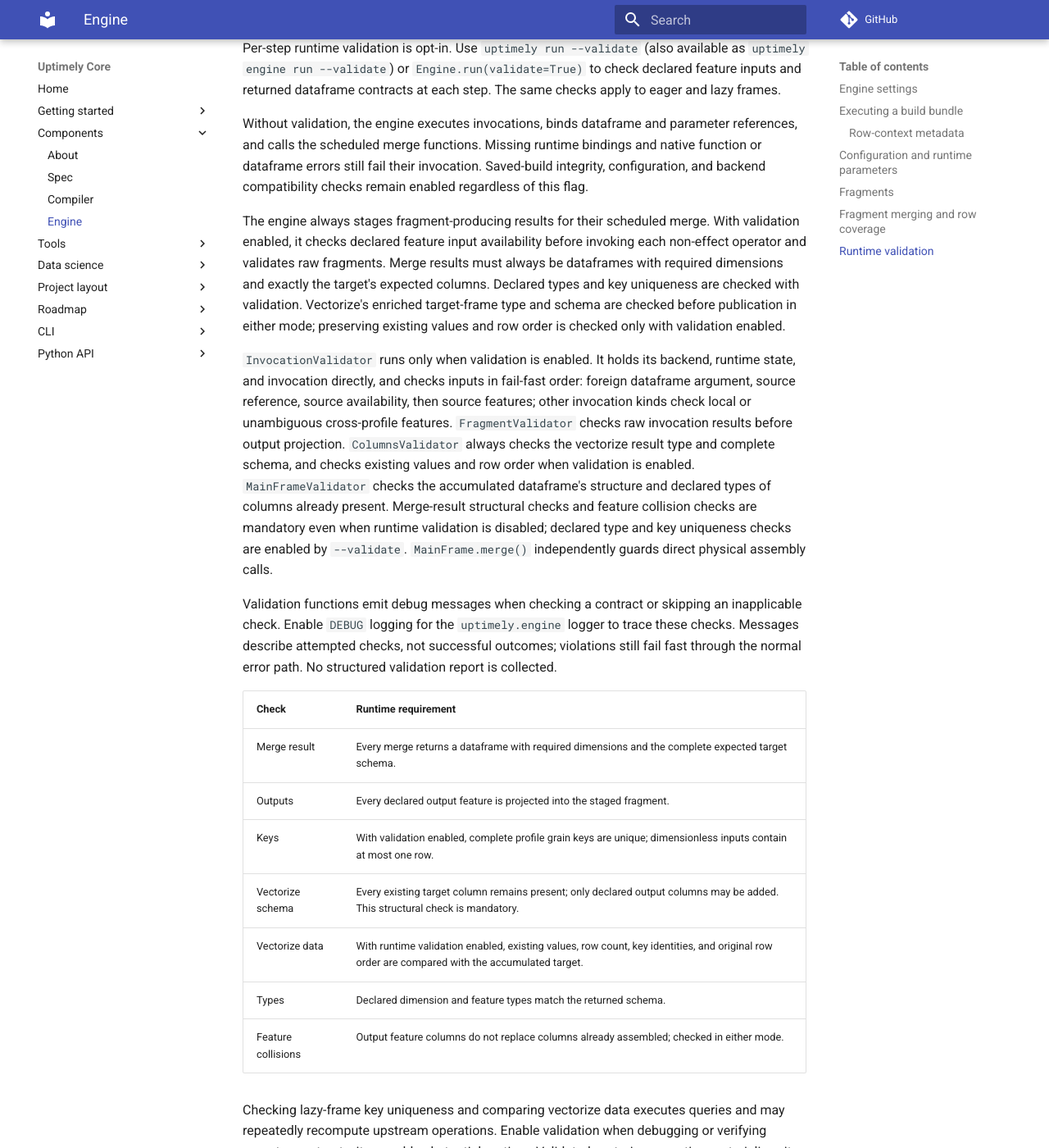
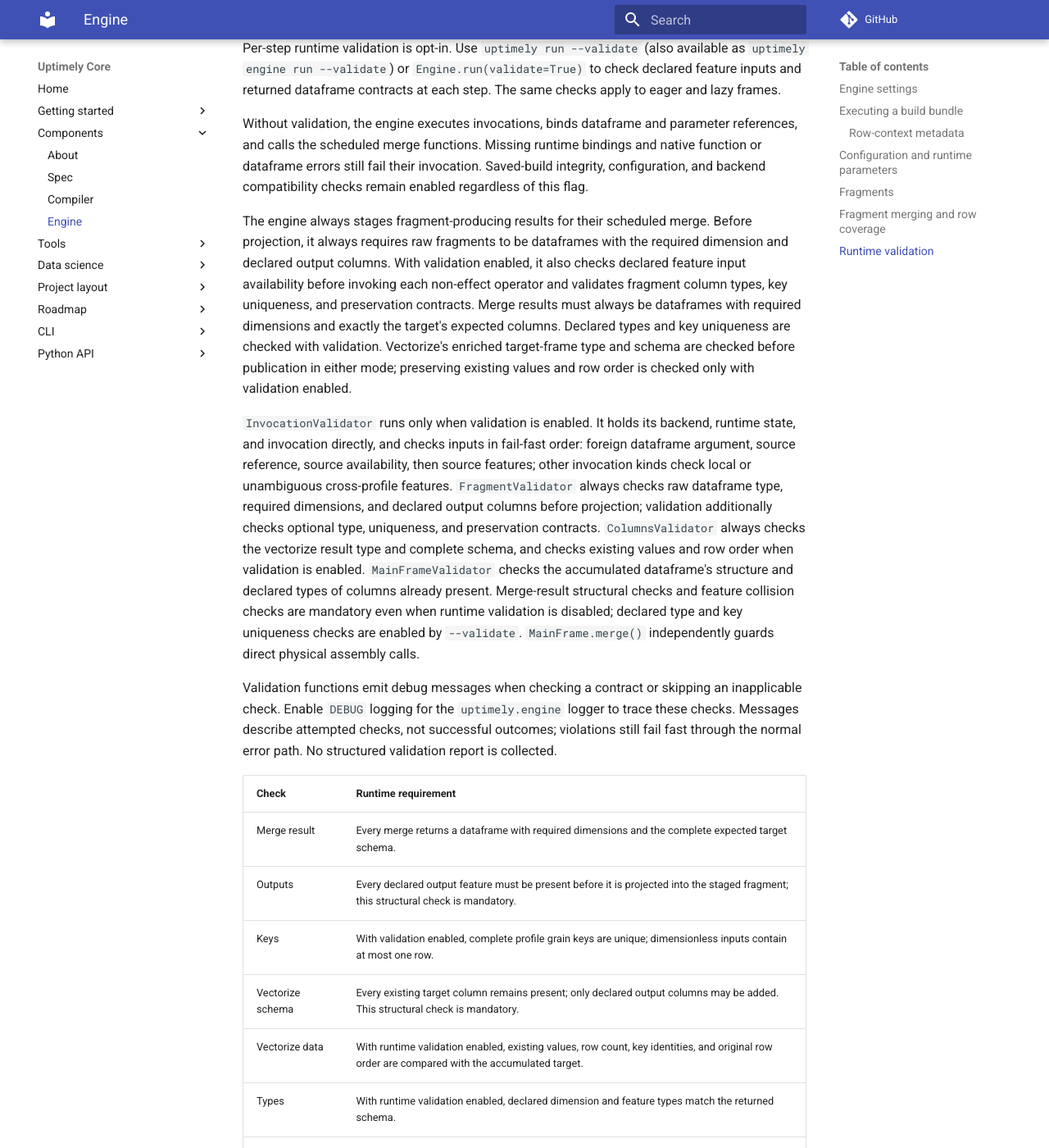
Before and after one commit to uptimely-ai/uptimely-core, an MkDocs documentation site: the page built from docs/components/engine.md, in a window 1280 px wide and 1400 px high, scrolled down 4913 px. Shown: the whole window at 82% size. Built offline with MkDocs 1.6.1 and Material for MkDocs 9.7.7, drawn with Linux system fonts in a browser that asks for light colours; comment, search, counter and statistics services are not loaded.

Commit message:
Enforce fragment structure checks when runtime validation is disabled

```diff
--- a/docs/components/engine.md
+++ b/docs/components/engine.md
@@ -219,20 +219,24 @@ Saved-build integrity, configuration, and backend compatibility checks remain
 enabled regardless of this flag.
 
 The engine always stages fragment-producing results for their scheduled merge.
-With validation enabled, it checks declared feature input availability before
-invoking each non-effect operator and validates raw fragments. Merge results
-must always be dataframes with required dimensions and exactly the target's
-expected columns. Declared types and key uniqueness are checked with
-validation. Vectorize's enriched target-frame type and schema are checked
-before publication in either mode; preserving existing values and row order is
-checked only with validation enabled.
+Before projection, it always requires raw fragments to be dataframes with the
+required dimension and declared output columns. With validation enabled, it
+also checks declared feature input availability before invoking each non-effect
+operator and validates fragment column types, key uniqueness, and preservation
+contracts. Merge results must always be dataframes with required dimensions and
+exactly the target's expected columns. Declared types and key uniqueness are
+checked with validation. Vectorize's enriched target-frame type and schema are
+checked before publication in either mode; preserving existing values and row
+order is checked only with validation enabled.
 
 `InvocationValidator` runs only when validation is enabled. It holds its
 backend, runtime state, and invocation directly, and checks inputs in fail-fast
 order: foreign
 dataframe argument, source reference, source availability, then source features;
 other invocation kinds check local or unambiguous cross-profile features.
-`FragmentValidator` checks raw invocation results before output projection.
+`FragmentValidator` always checks raw dataframe type, required dimensions, and
+declared output columns before projection; validation additionally checks
+optional type, uniqueness, and preservation contracts.
 `ColumnsValidator` always checks the vectorize result type and complete
 schema, and checks existing values and row order when validation is enabled.
 `MainFrameValidator` checks the accumulated dataframe's structure and declared
@@ -250,11 +254,11 @@ structured validation report is collected.
 | Check | Runtime requirement |
 | --- | --- |
 | Merge result | Every merge returns a dataframe with required dimensions and the complete expected target schema. |
-| Outputs | Every declared output feature is projected into the staged fragment. |
+| Outputs | Every declared output feature must be present before it is projected into the staged fragment; this structural check is mandatory. |
 | Keys | With validation enabled, complete profile grain keys are unique; dimensionless inputs contain at most one row. |
 | Vectorize schema | Every existing target column remains present; only declared output columns may be added. This structural check is mandatory. |
 | Vectorize data | With runtime validation enabled, existing values, row count, key identities, and original row order are compared with the accumulated target. |
-| Types | Declared dimension and feature types match the returned schema. |
+| Types | With runtime validation enabled, declared dimension and feature types match the returned schema. |
 | Feature collisions | Output feature columns do not replace columns already assembled; checked in either mode. |
 
 Checking lazy-frame key uniqueness and comparing vectorize data executes
```
Also changed, not shown: docs/python/engine.md (+3 -2 lines), 4 other files.
